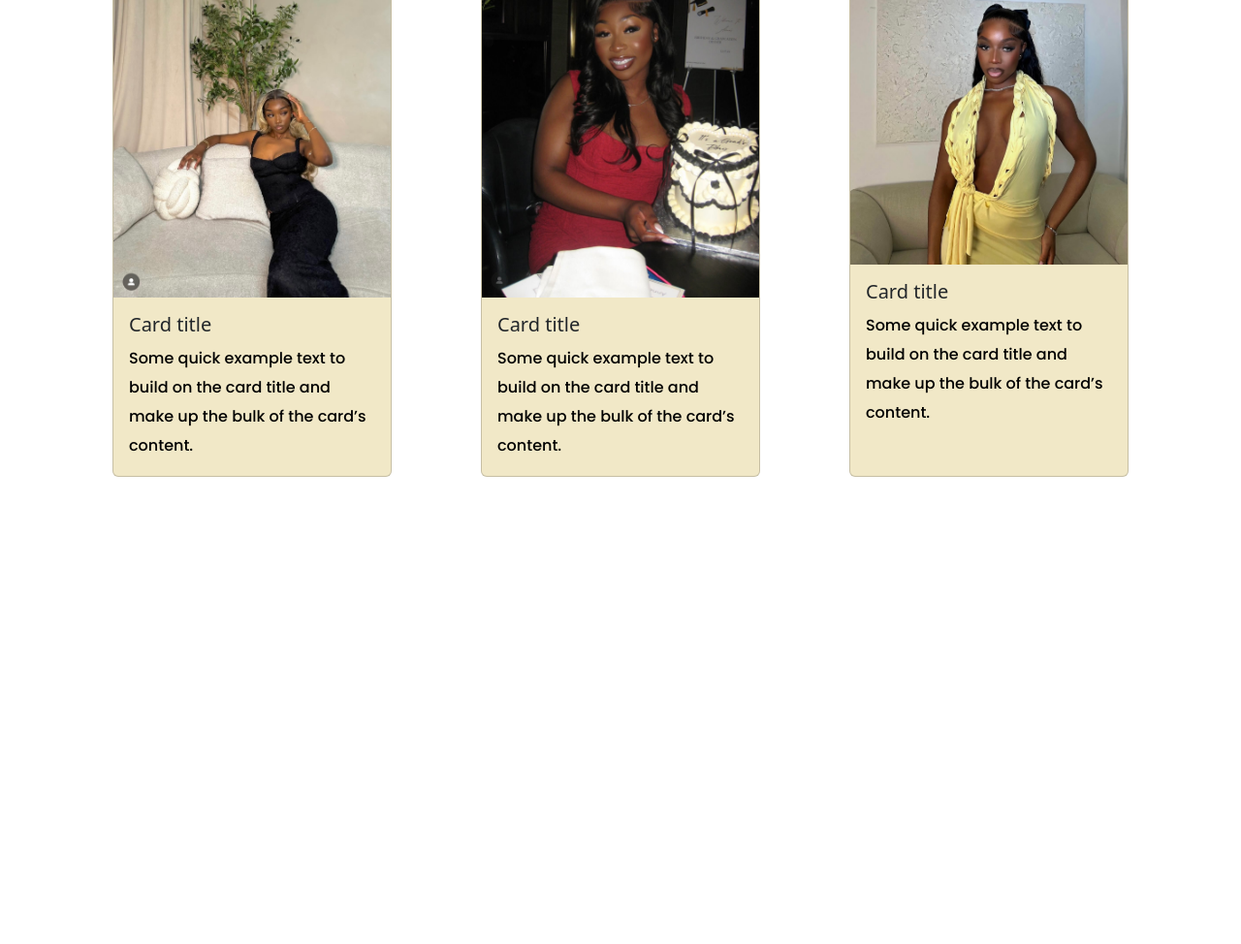
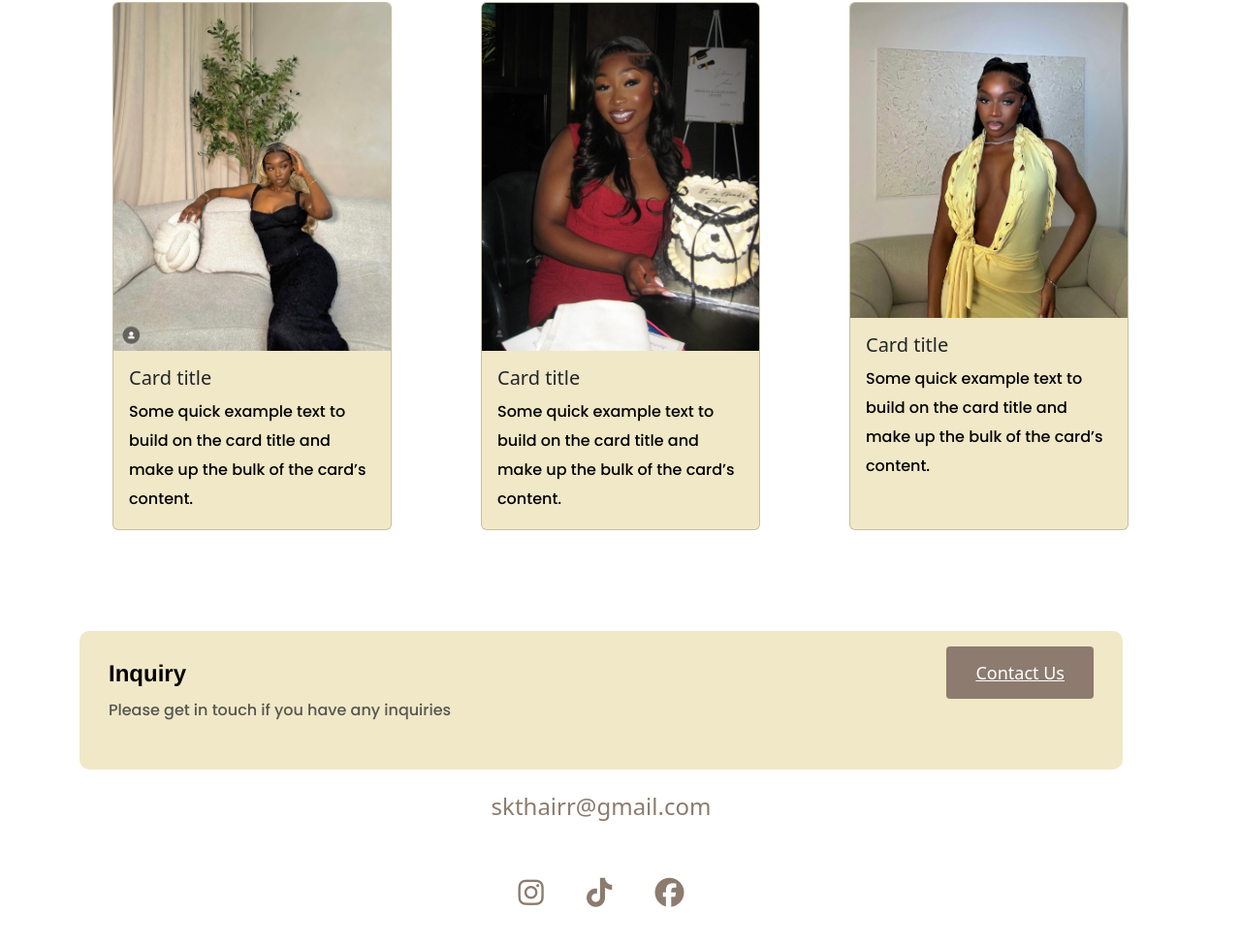
Before and after one commit to Simbiat23/Hairstylist-Portfolio, a website: page index.html in a window 1280 px wide. Shown: the part 1766-2740 px from the top of the page at 97% size. Before the commit the page ends 2282 px from the top, so only its background shows below. Drawn offline with nearby package versions, Linux system fonts and the light colour scheme.

Commit message:
edit the footer section

```diff
--- a/index.html
+++ b/index.html
@@ -56,7 +56,7 @@
       <a href="" class="btn btn-design">Book Appiontment</a>
     </div>
 
-    <section class="our-services py-5 mt-10">
+    <section class=" our-services py-5 mt-10">
       <div class="container">
         <div class="row align-items-center">
           <div class="col-lg-6 mb-4 mb-lg-0">
@@ -124,5 +124,28 @@
         </div>
       </div>
     </section>
+    <div class="container footer-container mb-5">
+      <footer>
+        <div class="contact-box d-flex justify-content-between">
+            <div>
+                <h4>Inquiry</h4>
+                <p class="text-muted">Please get in touch if you have any inquiries</p>
+            </div>
+            <div>
+                <a href="/contact.html" class="btn-design">Contact Us</a>
+            </div>
+        </div>
+        <div class="d-flex justify-content-center mb-5">
+          <a href="mailtoskthairr@gmail.com" class="email-link">
+            skthairr@gmail.com</a
+          >
+        </div>
+        <div class="social-links text-center">
+          <a href=https://www.instagram.com/skthair_/" target="_blank""><i class="fa-brands fa-instagram"></i></a>
+          <a href="https://www.tiktok.com/@skthair__" target="_blank"><i class="fa-brands fa-tiktok"></i></a>
+          <a href=""> <i class="fa-brands fa-facebook"></i></a>
+        </div>
+      </footer>
+    </div>
   </body>
 </html>
--- a/src/style.css
+++ b/src/style.css
@@ -80,6 +80,7 @@ nav a:hover {
   text-align: center;
   color: var(--primary-colour);
   padding: 190px 20px;
+  margin-top: 30px;
 }
 
 .hero h1 {
@@ -127,6 +128,10 @@ h3 {
   background-color: #7a6a5f;
   color: var(--primary-colour);
 }
+.our-services {
+  background-color: var(--primary-colour);
+  margin-top: 40px;
+}
 
 .card-colour {
   background-color: var(--primary-colour);
@@ -134,6 +139,9 @@ h3 {
 
 .cards-image {
   max-width: 100%;
+}
+.reviews {
+  margin-top: 5px;
 }
 
 .reviews h2 {
@@ -266,6 +274,38 @@ h3 {
   text-decoration: underline;
 }
 
+/*Foot section*/
+footer {
+  margin: 60px 0;
+  padding: 20px;
+}
+.footer-container {
+  margin: 50px;
+}
+.contact-box {
+  background-color: var(--primary-colour);
+  padding: 30px;
+  border-radius: 10px;
+  margin-bottom: 20px;
+}
+.email-link {
+  color: var(--btn-colour);
+  font-size: 24px;
+  text-decoration: none;
+}
+.social-links a {
+  color: var(--btn-colour);
+  margin: 20px;
+  font-size: 30px;
+  transition: all 100ms ease-in-out;
+}
+.social-links a:hover {
+  color: white;
+  background-color: var(--primary-colour);
+  margin: 20px;
+  font-size: 30px;
+}
+
 @media (max-width: 900px) {
   h1 {
     font-size: 44px;
@@ -285,7 +325,7 @@ h3 {
     font-size: 14px;
   }
 }
-@media (max-width: 777px) {
+@media (max-width: 790px) {
   nav li {
     margin-left: 20px;
   }
```
Also changed, not shown: gallery.html (+2 -2 lines).
